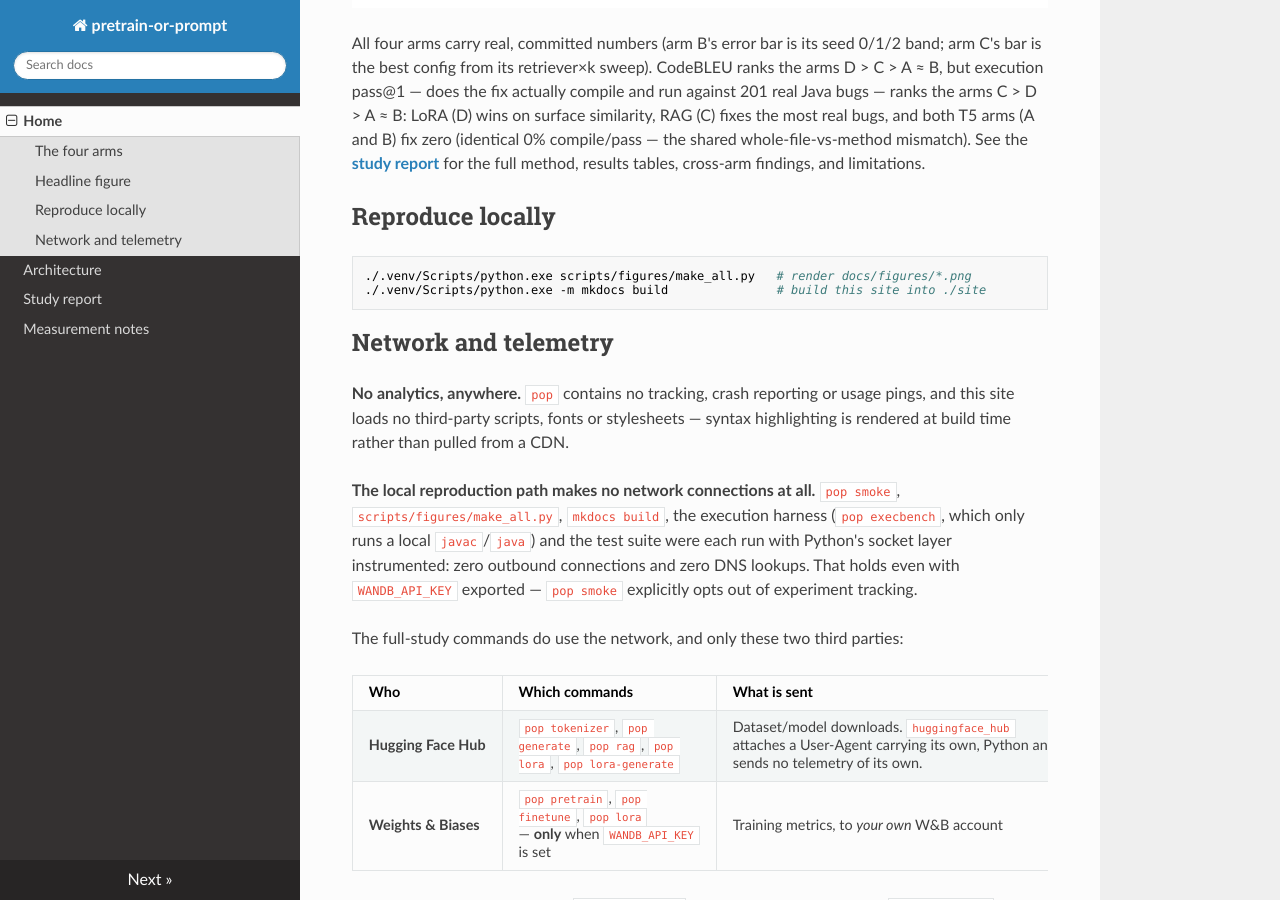
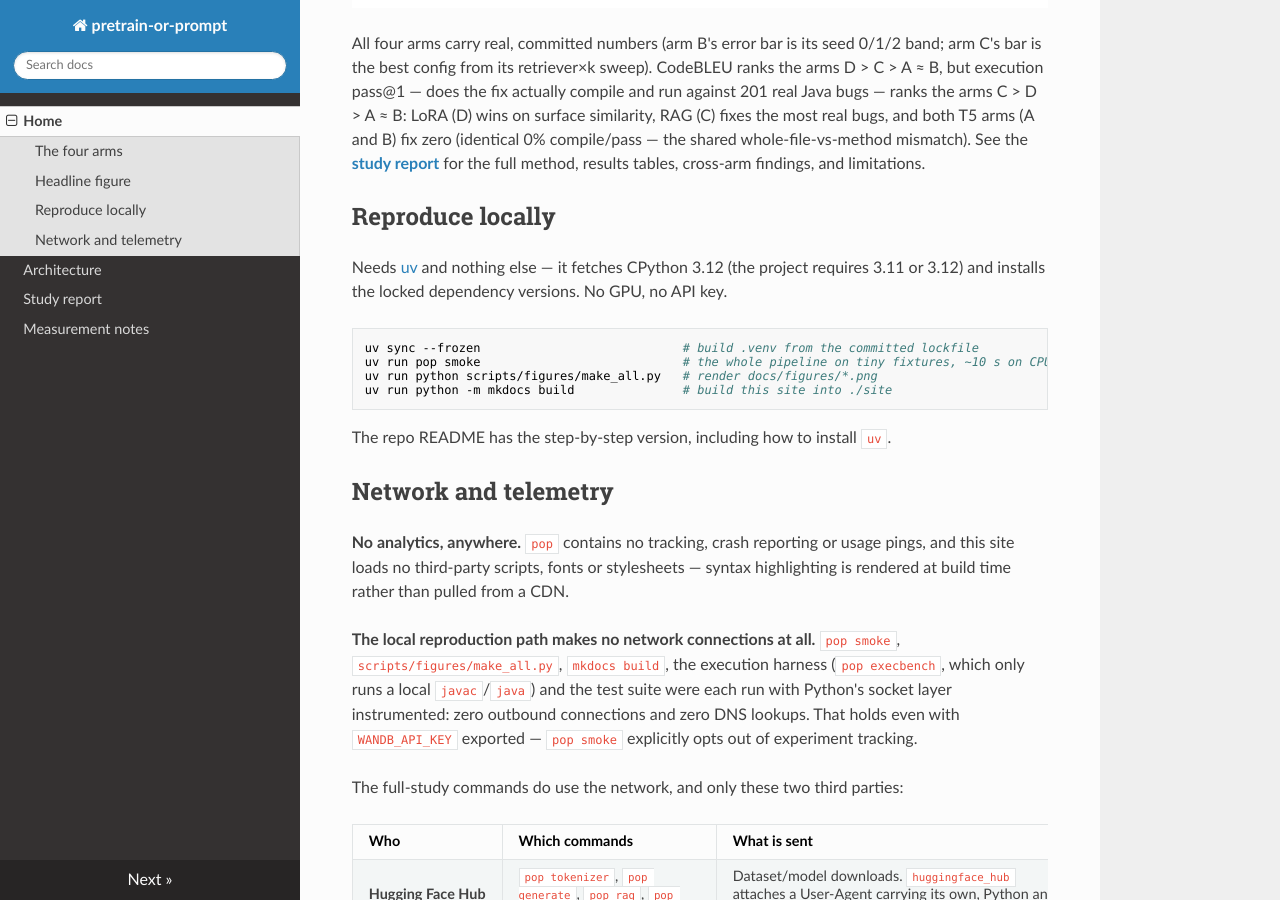
Before and after one commit to yib7/Strats-for-Bug-Fixing, an MkDocs documentation site: the page built from docs/index.md, in a window 1280 px wide and 900 px high, scrolled down 949 px. Built offline with MkDocs 1.6.1, drawn with Linux system fonts in a browser that asks for light colours.

Commit message:
docs: make the setup a uv recipe that works on every platform
The README documented `python -m venv .venv` plus `./.venv/Scripts/...`, which is
Windows-only -- on Linux and macOS the layout is `.venv/bin/`, so all three
documented commands failed with "No such file or directory". It also presented a
pip path while CI installs with `uv sync --frozen`, so the documented install and
the tested install were different resolutions.

Standardise on uv, and cut pip from the README rather than documenting two
coequal paths:

- `uv sync --frozen` installs the exact versions in the committed lockfile, which
  is what CI tests; `pip install -e .` resolves fresh every time and ignores the
  `[tool.uv]` constraint that holds `tokenizers` at the version behind every
  committed number.
- uv reads `.python-version` and fetches CPython 3.12 itself. `requires-python`
  is `>=3.11,<3.13`, so on a machine whose default Python is 3.13 or newer the
  pip path dead-ends and the user has to go find an old interpreter.
- `uv run` resolves identically on Windows, Linux and macOS, so no command in
  the docs needs a platform variant any more.

Setup is now numbered steps 1-5, two of them skippable with the reason inline,
preceded by a requirements block that states the Python range, the JDK (needed
only for the execution harness), and that macOS is untested.

Same treatment for the command blocks in docs/index.md, docs/report.md and
docs/architecture.md, which carried the same Windows-only paths.

````diff
--- a/docs/index.md
+++ b/docs/index.md
@@ -30,10 +30,17 @@ cross-arm findings, and limitations.
 
 ## Reproduce locally
 
+Needs [uv](https://docs.astral.sh/uv/) and nothing else — it fetches CPython 3.12 (the project
+requires 3.11 or 3.12) and installs the locked dependency versions. No GPU, no API key.
+
 ```bash
-./.venv/Scripts/python.exe scripts/figures/make_all.py   # render docs/figures/*.png
-./.venv/Scripts/python.exe -m mkdocs build               # build this site into ./site
+uv sync --frozen                            # build .venv from the committed lockfile
+uv run pop smoke                            # the whole pipeline on tiny fixtures, ~10 s on CPU
+uv run python scripts/figures/make_all.py   # render docs/figures/*.png
+uv run python -m mkdocs build               # build this site into ./site
 ```
+
+The repo README has the step-by-step version, including how to install `uv`.
 
 ## Network and telemetry
 
````
Also changed, not shown: README.md (+71 -13 lines), docs/architecture.md (+4 -4 lines), docs/report.md (+3 -2 lines).
